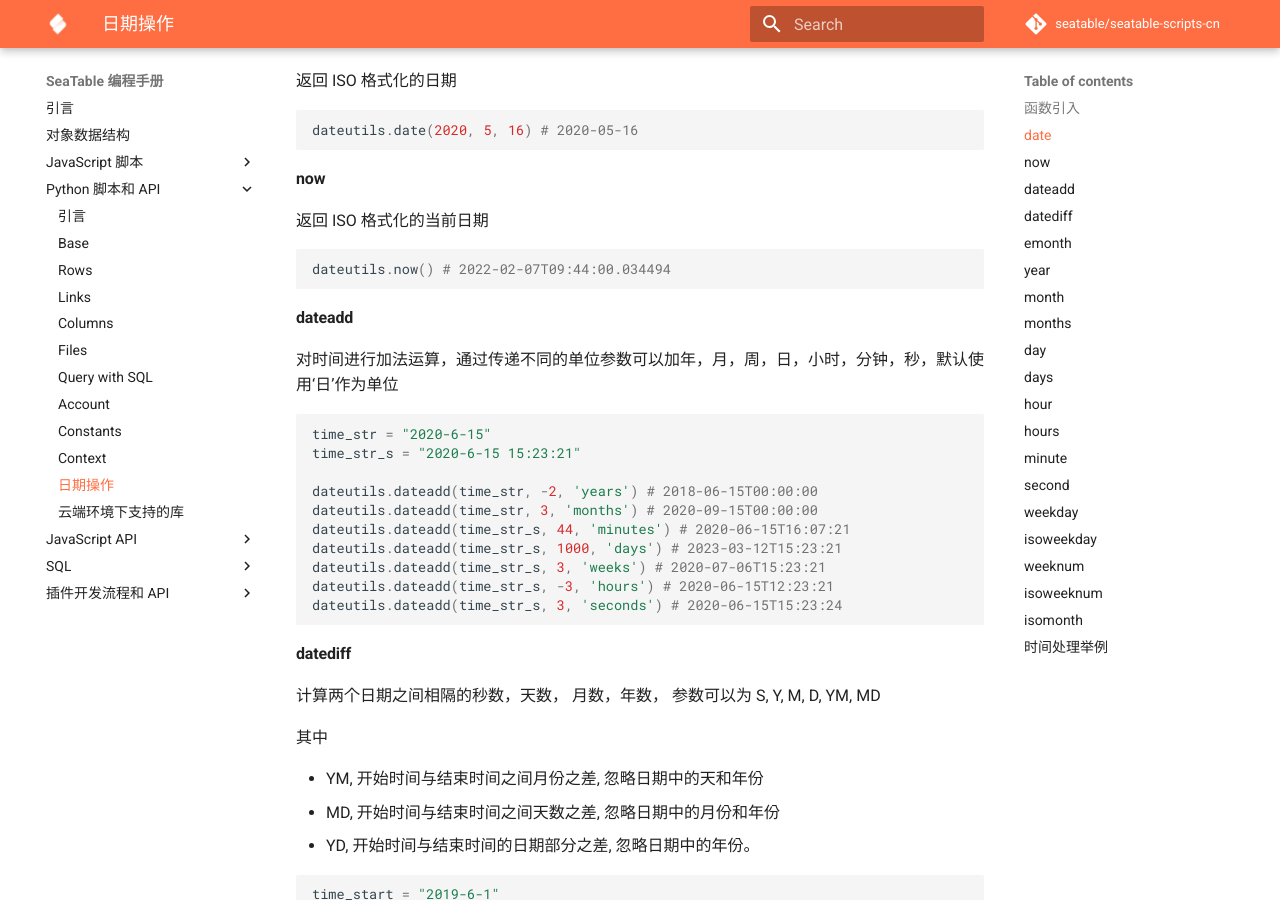
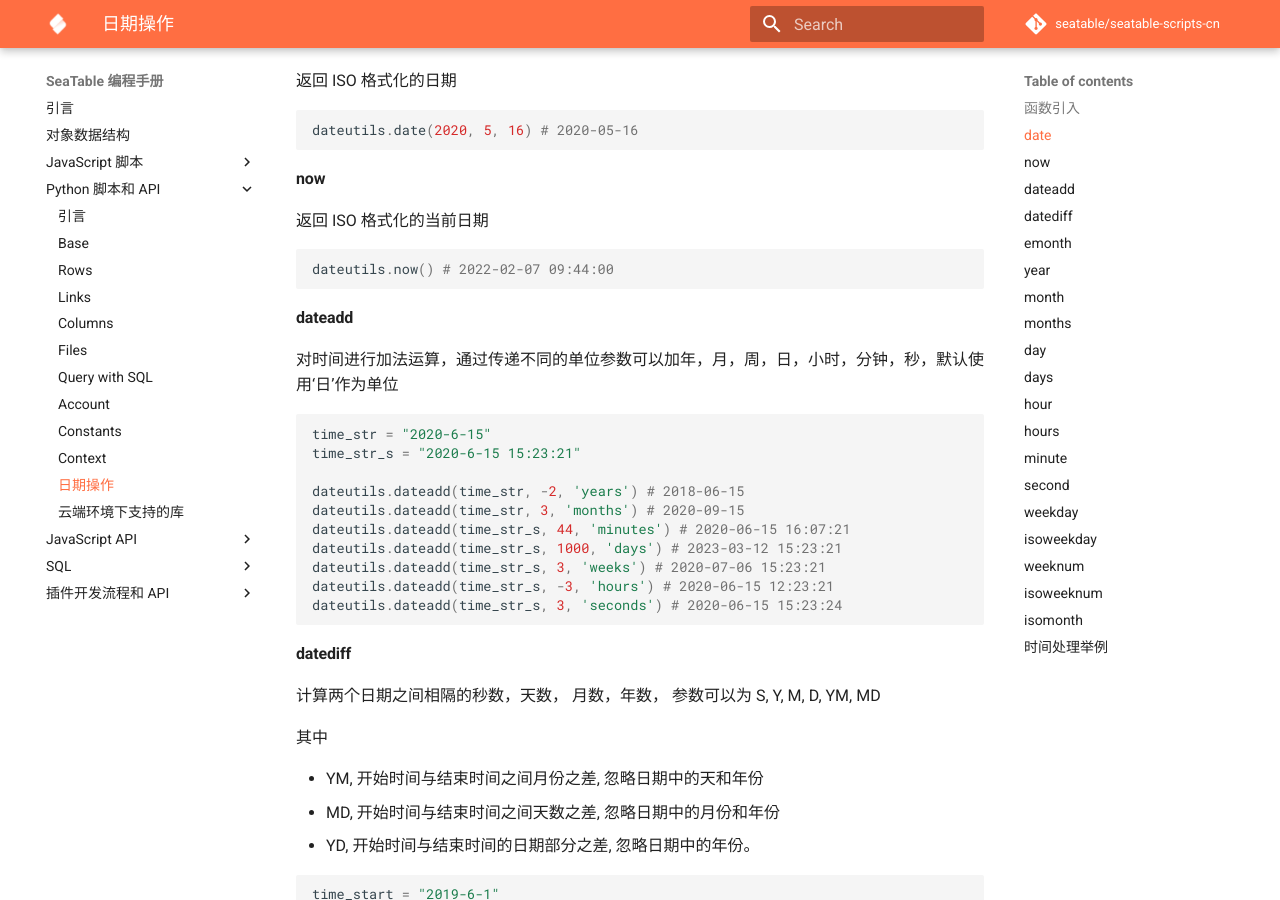
Before and after one commit to seatable/seatable-scripts-cn, an MkDocs documentation site: the page built from manual/python/dateutils.md, in a window 1280 px wide and 900 px high, scrolled down 292 px. Built offline with MkDocs 1.6.1 and Material for MkDocs 9.7.7, drawn with Linux system fonts in a browser that asks for light colours; comment, search, counter and statistics services are not loaded; some of the changed text lies outside the part shown.

Commit message:
Update dateutils.md

````diff
--- a/manual/python/dateutils.md
+++ b/manual/python/dateutils.md
@@ -21,7 +21,7 @@
 返回 ISO 格式化的当前日期
 
 ```python
-dateutils.now() # 2022-02-07T09:44:00.034494
+dateutils.now() # 2022-02-07 09:44:00
 ```
 
 #### dateadd
@@ -32,13 +32,13 @@
 time_str = "2020-6-15"
 time_str_s = "2020-6-15 15:23:21"
 
-dateutils.dateadd(time_str, -2, 'years') # 2018-06-15T00:00:00
-dateutils.dateadd(time_str, 3, 'months') # 2020-09-15T00:00:00
-dateutils.dateadd(time_str_s, 44, 'minutes') # 2020-06-15T16:07:21
-dateutils.dateadd(time_str_s, 1000, 'days') # 2023-03-12T15:23:21
-dateutils.dateadd(time_str_s, 3, 'weeks') # 2020-07-06T15:23:21
-dateutils.dateadd(time_str_s, -3, 'hours') # 2020-06-15T12:23:21
-dateutils.dateadd(time_str_s, 3, 'seconds') # 2020-06-15T15:23:24
+dateutils.dateadd(time_str, -2, 'years') # 2018-06-15
+dateutils.dateadd(time_str, 3, 'months') # 2020-09-15
+dateutils.dateadd(time_str_s, 44, 'minutes') # 2020-06-15 16:07:21
+dateutils.dateadd(time_str_s, 1000, 'days') # 2023-03-12 15:23:21
+dateutils.dateadd(time_str_s, 3, 'weeks') # 2020-07-06 15:23:21
+dateutils.dateadd(time_str_s, -3, 'hours') # 2020-06-15 12:23:21
+dateutils.dateadd(time_str_s, 3, 'seconds') # 2020-06-15 15:23:24
 ```
 
 #### datediff
@@ -190,9 +190,9 @@
 通过dateutils获取的日期信息，可以当作参数再次传递到dateutils的处理函数中去
 
 ```python
-dt_now = dateutils.now()  # 2022-02-07T09:49:14.212954
+dt_now = dateutils.now()  # 2022-02-07 09:49:14.212954
 # 1. 获取10天后的时间
-dt_10_days = dateutils.dateadd(dt_now, 10) # 2022-02-17T09:49:14.212954
+dt_10_days = dateutils.dateadd(dt_now, 10) # 2022-02-17 09:49:14
 # 2. 获取10天后的月份
 dt_month_10_days = dateutils.month(dt_10_days) # 2
 # 3. 获取时间差，天数差
@@ -203,5 +203,6 @@
 time_day = dateutils.day(time_str) # 17
 time_month = dateutils.month(time_str) # 7
 time_year = dateutils.year(time_str) # 2021
+time_hour = dateutils.hour(time_str) # 16
 time_date = dateuitls.date(time_year, time_month, time_day) # 2021-07-17
 ```
````
